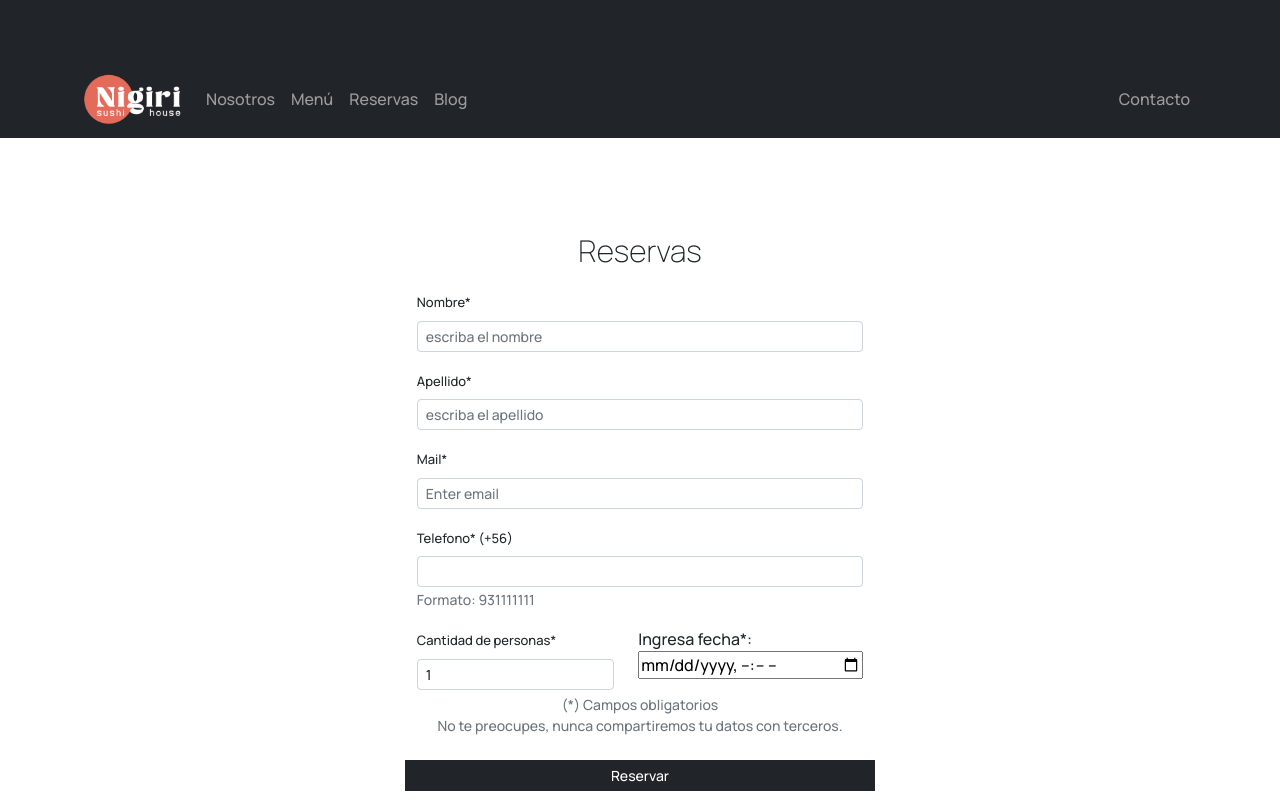
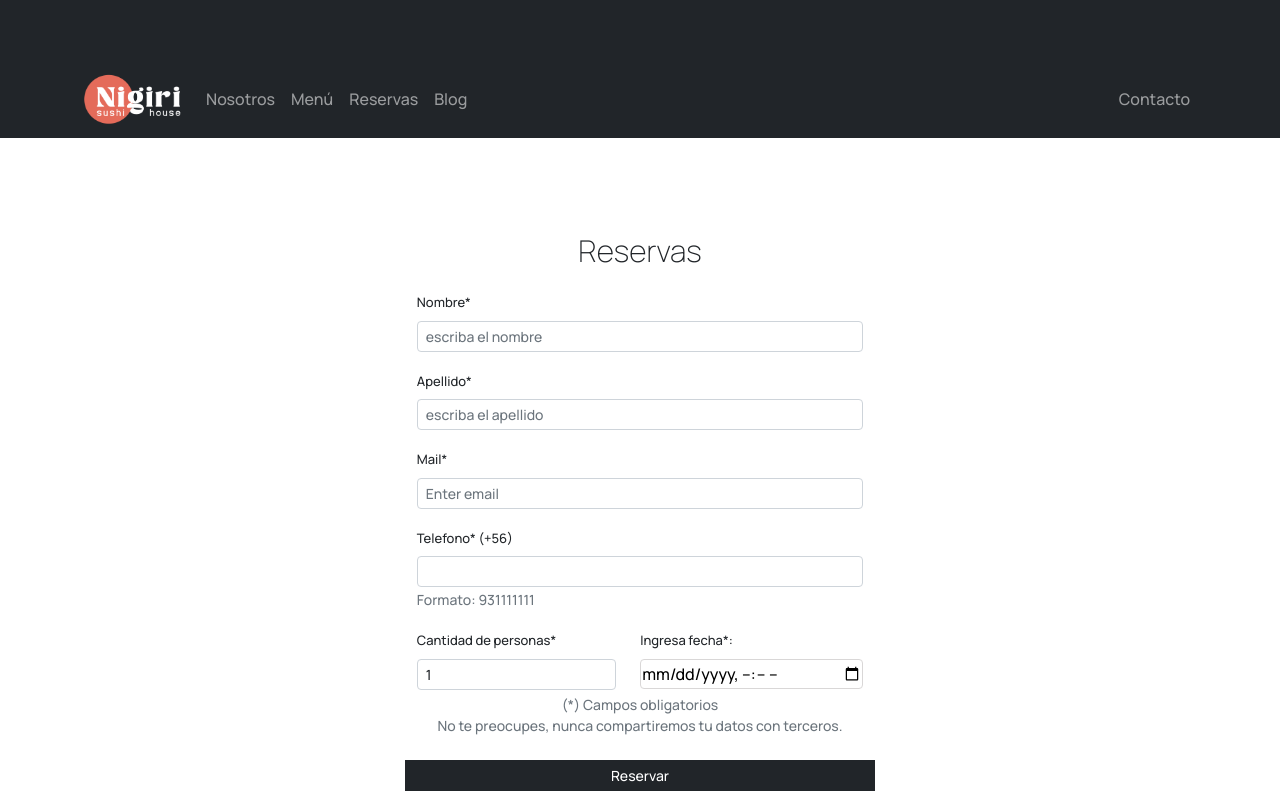
Before and after one commit to Marce3200/entrega-4, a React (Create React App) app: page /reservas in a window 1280 px wide. Shown: the top 800 px of the page. Built offline with nearby package versions, Linux system fonts and the light colour scheme.

Commit message:
cambios css input fecha

```diff
--- a/src/components/Reservas/Reservas.css
+++ b/src/components/Reservas/Reservas.css
@@ -3,3 +3,11 @@
     border-radius: 0px;
     margin-bottom: 40px;
 }
+
+.input-fecha{
+    border-radius: 4px;
+    border: 1px solid;
+    border-color: rgb(217, 215, 215);
+    height: 30px;
+
+}
--- a/src/components/Reservas/Reservas.js
+++ b/src/components/Reservas/Reservas.js
@@ -153,8 +153,10 @@ export function Reservas() {
               </Form.Group>
 
               <div className="col">
-                Ingresa fecha*:
+              <Form.Label>Ingresa fecha*:</Form.Label>
+
                 <input
+                className="input-fecha"
                   id="fechaReserva"
                   type="datetime-local"
                   name="fechaReserva"
```
